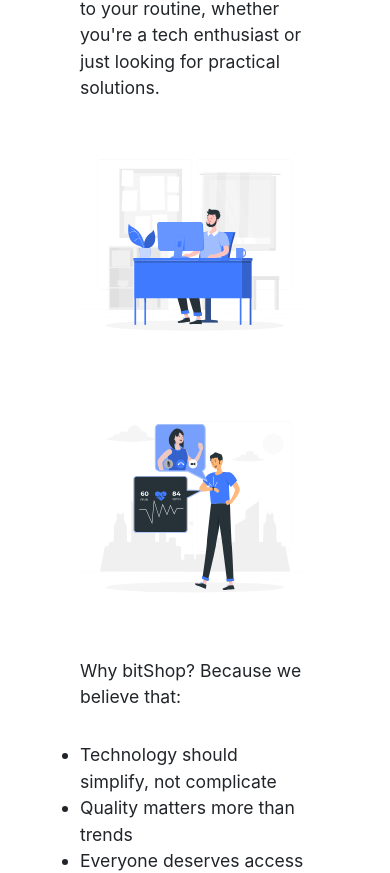
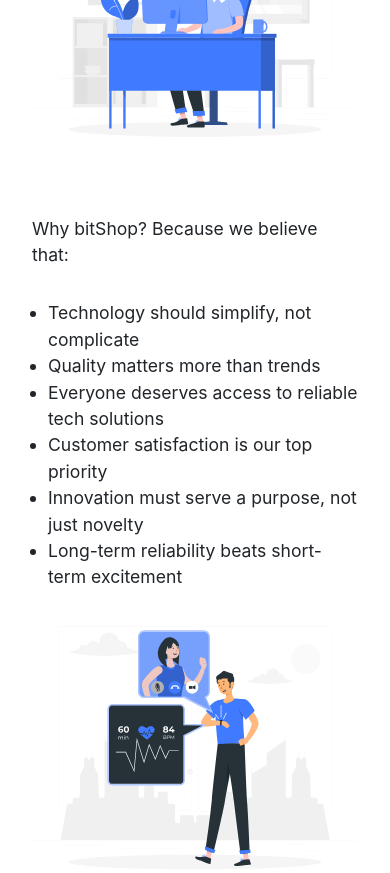
Before and after one commit to thomasmfx/bitshop, a React (Vite) app: page /about-us in a window 390 px wide. Shown: the part 715-1588 px from the top of the page. Built offline with nearby package versions, Linux system fonts and the light colour scheme.

Commit message:
🌟 feat: add responsiveness to AboutUs page

```diff
--- a/src/pages/AboutUs/AboutUs.jsx
+++ b/src/pages/AboutUs/AboutUs.jsx
@@ -7,7 +7,7 @@
   return (
     <S.Main>
       <S.Slogan>Every bit makes difference.</S.Slogan>
-      <S.Row>
+      <S.Block>
         <S.Column>
           <S.Paragraph>
             At bitShop, we understand that technology isn&apos;t just about
@@ -23,8 +23,8 @@
           </S.Paragraph>
         </S.Column>
         <S.Image src={imageOneUrl} />
-      </S.Row>
-      <S.Row>
+      </S.Block>
+      <S.Block>
         <S.Image src={imageTwoUrl} />
         <S.Column>
           <S.Paragraph style={{ alignSelf: 'flex-start' }}>
@@ -45,8 +45,8 @@
             </S.ListItem>
           </S.List>
         </S.Column>
-      </S.Row>
-      <S.Row>
+      </S.Block>
+      <S.Block>
         <S.Column>
           <S.Paragraph>
             Our team is here to help you navigate the world of technology,
@@ -65,7 +65,7 @@
           </S.Paragraph>
         </S.Column>
         <S.Image src={imageThreeUrl} />
-      </S.Row>
+      </S.Block>
     </S.Main>
   )
 }
--- a/src/pages/AboutUs/AboutUs.styles.js
+++ b/src/pages/AboutUs/AboutUs.styles.js
@@ -9,16 +9,49 @@
   align-items: center;
   gap: 2em;
   padding: 5em;
+  padding-top: 10em;
   padding-bottom: 10em;
-  padding-top: 10em;
+
+  @media (max-width: ${({theme}) => theme.device.tablet}) {
+    padding-left: 2em;
+    padding-right: 2em;
+  }
+
+  @media (max-width: ${({theme}) => theme.device.tablet}) {
+    padding-top: 8em;
+    padding-bottom: 8em;
+  }
+
+  @media (max-width: ${({theme}) => theme.device.mobileXXL}) {
+    padding-top: 6em;
+    padding-bottom: 6em;
+  }
 `
 
 export const Slogan = styled.h1`
+  text-align: center;
   color: ${({ theme }) => theme.colors.brandPrimary};
+
+  @media (max-width: ${({theme}) => theme.device.mobileS}) {
+    font-size: 1.3rem;
+  }
 `
 
 export const Image = styled.img`
+  min-width: 350px;
   width: 500px;
+
+  @media (max-width: ${({theme}) => theme.device.laptop}) {
+    grid-row: 2 / -1;
+  }
+
+  @media (max-width: ${({theme}) => theme.device.mobileL}) {
+    min-width: 300px;
+  }
+
+  @media (max-width: ${({theme}) => theme.device.mobileM}) {
+    min-width: 250px;
+  }
 `
 
 export const Column = styled.div`
@@ -30,17 +63,35 @@
   gap: 2em;
 `
 
-export const Row = styled(Column)`
+export const Block = styled.div`
+  display: grid;
+  grid-template-columns: 1fr 1fr;
   flex-direction: row;
+
+  @media (max-width: ${({theme}) => theme.device.laptop}) {
+    grid-template-columns: none;
+    grid-template-rows: min-content 1fr;
+  }
 `
 
 export const Paragraph = styled.p`
   font-size: 1.1rem;
   max-width: 40ch;
+
+  @media (max-width: ${({theme}) => theme.device.mobileS}) {
+    font-size: .9rem;
+  }
 `
 
-export const List = styled.ul``
+export const List = styled.ul`
+  padding-left: 1em;
+`
 
 export const ListItem = styled.li`
   font-size: 1.1rem;
+  max-width: 40ch;
+
+  @media (max-width: ${({theme}) => theme.device.mobileS}) {
+    font-size: .9rem;
+  }
 `
```
